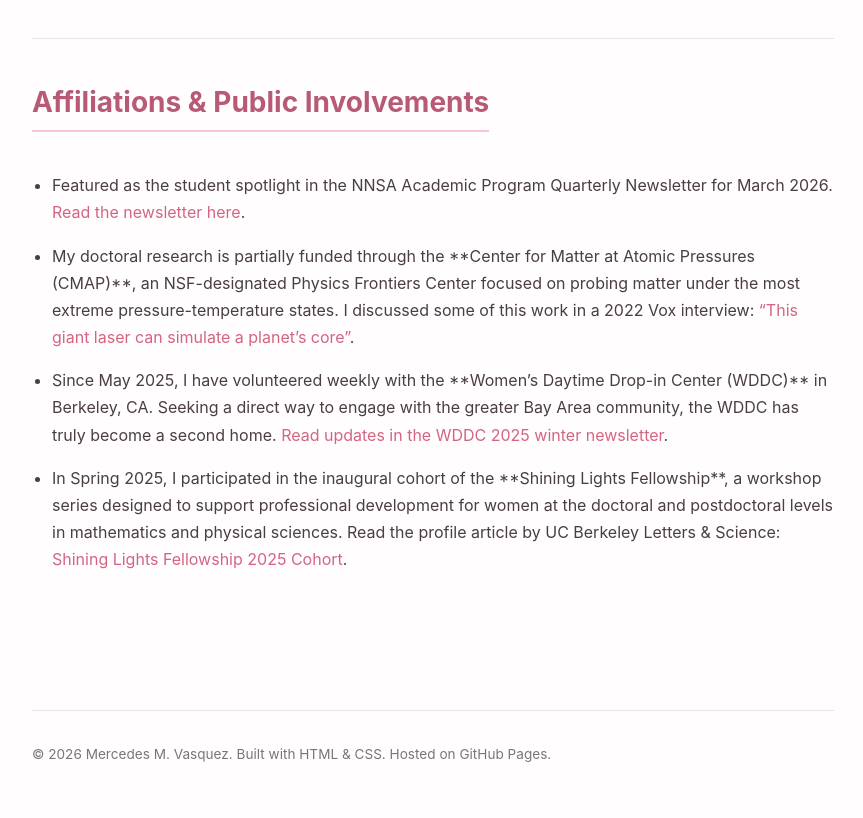
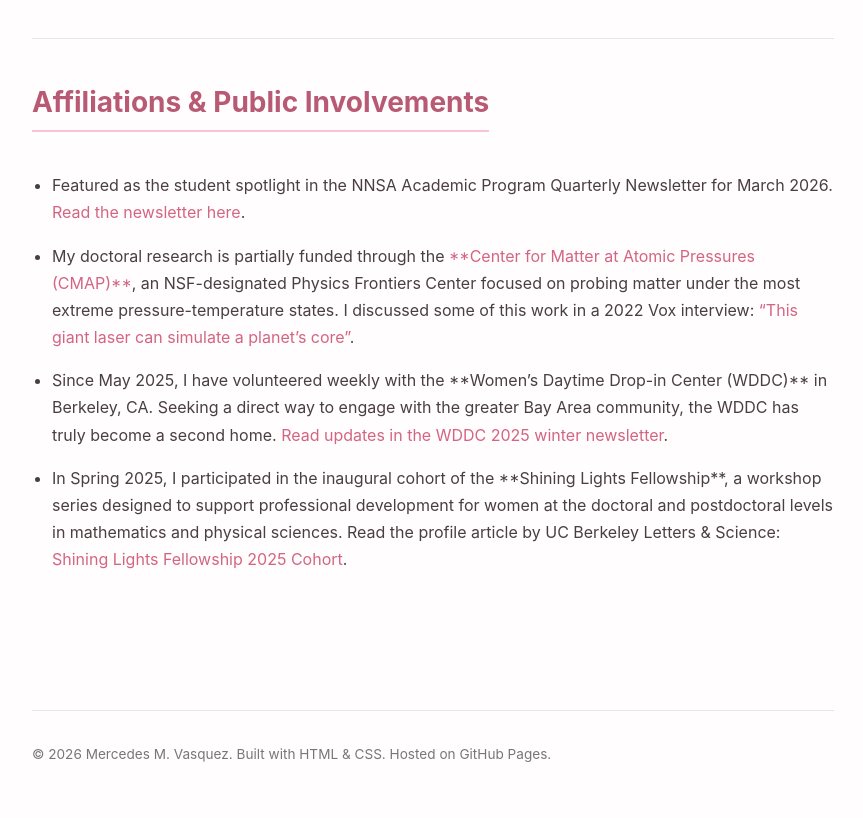
Before and after one commit to mercedes528/personal_website, a plain HTML site: page index.html in a window 1280 px wide. Shown: the part 4220-5038 px from the top of the page, without its empty margins (207-1070 px from the left). Drawn offline with Linux system fonts and the light colour scheme.

Commit message:
add more links

```diff
--- a/index.html
+++ b/index.html
@@ -130,7 +130,7 @@
             <h2>Affiliations & Public Involvements</h2>
             <ul class="involvement-list">
                 <li>Featured as the student spotlight in the NNSA Academic Program Quarterly Newsletter for March 2026. <a href="https://drive.google.com/file/d/1iE0jk48SJdZRMHD5QHfTwYfD4dnxY2Jl/view?usp=drive_link" target="_blank">Read the newsletter here</a>.</li>
-                <li>My doctoral research is partially funded through the **Center for Matter at Atomic Pressures (CMAP)**, an NSF-designated Physics Frontiers Center focused on probing matter under the most extreme pressure-temperature states. I discussed some of this work in a 2022 Vox interview: <a href="https://cmap.rochester.edu/about-us/overview/" target="_blank">&ldquo;This giant laser can simulate a planet’s core&rdquo;</a>.</li>
+                <li>My doctoral research is partially funded through the <a href="https://cmap.rochester.edu/about-us/overview/" target="_blank">**Center for Matter at Atomic Pressures (CMAP)**</a>, an NSF-designated Physics Frontiers Center focused on probing matter under the most extreme pressure-temperature states. I discussed some of this work in a 2022 Vox interview: <a href="https://cmap.rochester.edu/about-us/overview/" target="_blank">&ldquo;This giant laser can simulate a planet’s core&rdquo;</a>.</li>
                 <li>Since May 2025, I have volunteered weekly with the **Women’s Daytime Drop-in Center (WDDC)** in Berkeley, CA. Seeking a direct way to engage with the greater Bay Area community, the WDDC has truly become a second home. <a href="https://www.womensdropin.org/community-impact" target="_blank">Read updates in the WDDC 2025 winter newsletter</a>.</li>
                 <li>In Spring 2025, I participated in the inaugural cohort of the **Shining Lights Fellowship**, a workshop series designed to support professional development for women at the doctoral and postdoctoral levels in mathematics and physical sciences. Read the profile article by UC Berkeley Letters & Science: <a href="https://ls.berkeley.edu/news/shining-lights-program-tackles-gender-equity-stem-new-cohort" target="_blank">Shining Lights Fellowship 2025 Cohort</a>.</li>
             </ul>
```
